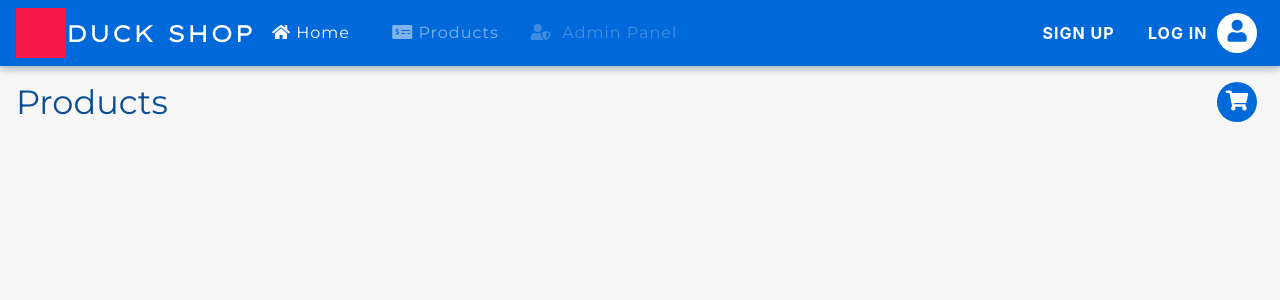
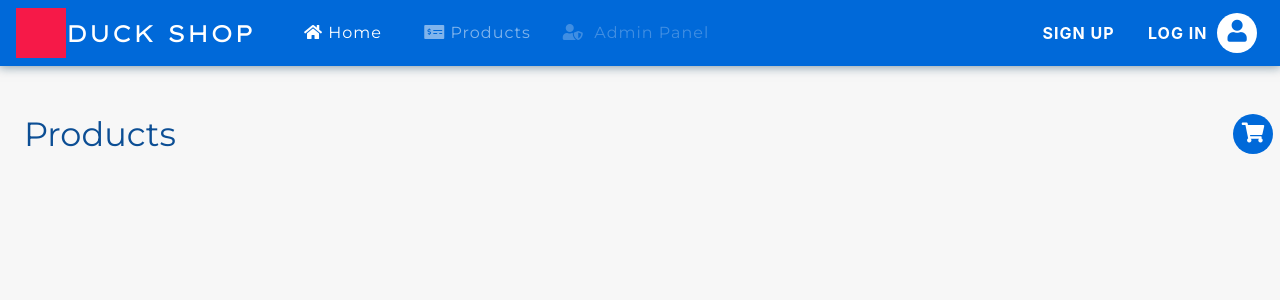
Before and after one commit to devrox7/DWP-2020, a PHP site: page / in a window 1280 px wide. Shown: the top 300 px of the page. Run offline with PHP 8.4, Linux system fonts and the light colour scheme; data that the repository does not hold is empty; some libraries are stand-ins or nearby versions; grey boxes are pictures that could not be loaded.

Commit message:
dded margins

```diff
--- a/dwp-app/assets/layout/header.php
+++ b/dwp-app/assets/layout/header.php
@@ -22,7 +22,7 @@
     <nav class="navbar navbar-expand-lg navbar-dark bg-dark">
 
     <img class="duck-logo" src="./assets/images/logo.png">
-    <a class="navbar-brand" href="#">DUCK SHOP</a>
+    <a class="navbar-brand mr-5" href="#">DUCK SHOP</a>
 
 
 
@@ -35,7 +35,7 @@
 
 
 
-            <div class="collapse navbar-collapse row" id="navbarNav">
+            <div class="collapse navbar-collapse row " id="navbarNav">
                 <ul class="navbar-nav col">
 
                      <li class="nav-item active ">
@@ -66,7 +66,7 @@
         <?php
         // show page header
         echo "
-        <div class='page-header m-3'>
+        <div class='page-header ml-4 mt-5'>
             <div class='row d-flex justify-content-around'>
                 <div class='col'><h1>{$page_title}</h1></div>
                 <div data-toggle='tooltip' data-placement='left' title='Shopping Basket' class='col d-flex justify-content-end'><div class='basket-icon'  ><i class='fas fa-shopping-cart'></i></div></div>
```
